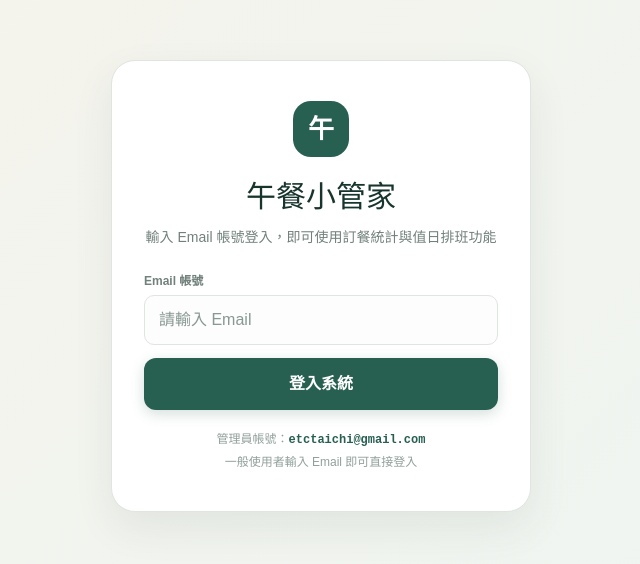
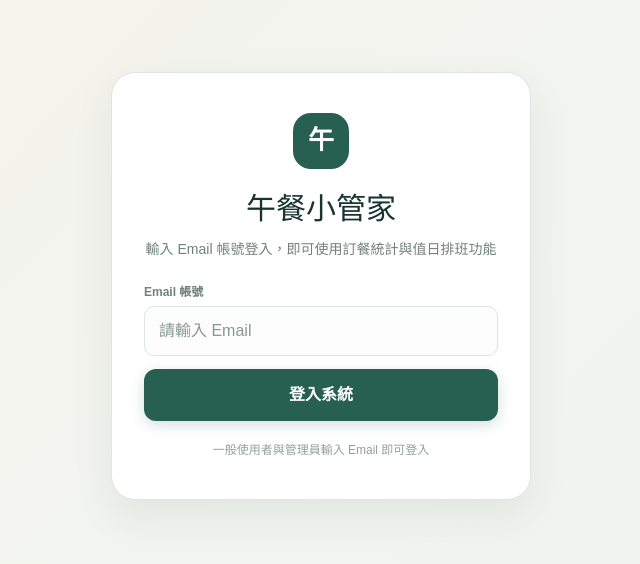
Before and after one commit to etctaichi/lunch-duty-roster, a Next.js app: page / in a window 1280 px wide. Shown: the part 114-678 px from the top of the page, without its empty margins (319-959 px from the left). Built offline with nearby package versions, Linux system fonts and the light colour scheme.

Commit message:
fix: default skip ranges for cny 2026, hide admin email on login page, fix tests

```diff
--- a/app/LunchApp.tsx
+++ b/app/LunchApp.tsx
@@ -12,6 +12,9 @@ const initialPeople: Person[] = [
   "林 詩 怡","陳 怡 樺","游 家 林","王 煜 詔","林 賢 明","陳 恩 平","汪 柏 州","蔡 哲 霖","吳 建 成","李 權 峻","賀 冠 傑","許 峻 銘","王 介 武","陳 英 孜","王 鈺 棋","邱 宇 昕"
 ].map((name, i) => ({ id: String(i + 1), name }));
 const initialShops = ["P劉媽", "L八方", "B華園", "I菩提心", "R今今", "F健康園"];
+const defaultSkipRanges: SkipRange[] = [
+  { id: "default-cny-2026", start: "2026-02-16", end: "2026-02-22" }
+];
 const sample = `571\t林 詩 怡\tP劉媽\t菜飯(7樣配菜)\t1
 612\t陳 國 賢\tF健康園\t每日特餐\t1
 960\t陳 怡 樺\tF健康園\t滷排骨\t1
@@ -49,7 +52,7 @@ export default function LunchApp({ initialUser, adminEmail }: LunchAppProps) {
   const [orders, setOrders] = useState<Order[]>([]);
   const [people, setPeople] = useState<Person[]>(initialPeople);
   const [shops, setShops] = useState(initialShops);
-  const [skipRanges, setSkipRanges] = useState<SkipRange[]>([]);
+  const [skipRanges, setSkipRanges] = useState<SkipRange[]>(defaultSkipRanges);
   const [anchor, setAnchor] = useState("2025-10-27");
   const [notice, setNotice] = useState("");
   const [settingsReady, setSettingsReady] = useState(false);
@@ -217,7 +220,7 @@ export default function LunchApp({ initialUser, adminEmail }: LunchAppProps) {
     if (!isAdmin) return;
     if (!window.confirm("確定要清除這台裝置保存的名單、店家、起算日與休假區間嗎？")) return;
     localStorage.removeItem("lunch-admin-settings-v1");
-    setPeople(initialPeople); setShops(initialShops); setSkipRanges([]); setAnchor("2025-10-27");
+    setPeople(initialPeople); setShops(initialShops); setSkipRanges(defaultSkipRanges); setAnchor("2025-10-27");
     setNotice("已重設這台裝置的本機設定"); setTimeout(() => setNotice(""), 3000);
   }
 
@@ -264,8 +267,7 @@ export default function LunchApp({ initialUser, adminEmail }: LunchAppProps) {
           </form>
 
           <div className="login-meta">
-            <p>管理員帳號：<code>{adminEmail}</code></p>
-            <p>一般使用者輸入 Email 即可直接登入</p>
+            <p>一般使用者與管理員輸入 Email 即可登入</p>
           </div>
         </div>
       </main>
```
Also changed, not shown: 1 other file (tests, documents, lock files or other folders).
